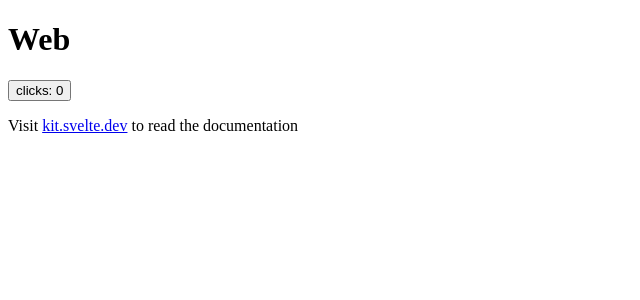
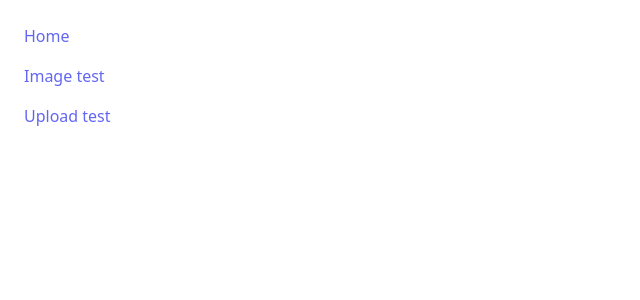
Before and after one commit to lnfel/lamy-tools, a SvelteKit app in the folder apps/web/: page / in a window 1280 px wide. Shown: the top 300 px of the page, without its empty margins (0-640 px from the left). Built offline with nearby package versions, Linux system fonts and the light colour scheme.

Commit message:
[Change] Test Elysia Eden feature from client

```diff
--- /dev/null
+++ b/apps/web/postcss.config.js
@@ -0,0 +1,6 @@
+export default {
+    plugins: {
+        tailwindcss: {},
+        autoprefixer: {},
+    },
+}
--- /dev/null
+++ b/apps/web/src/lib/app.css
@@ -0,0 +1,4 @@
+/* Write your global styles here, in PostCSS syntax */
+@tailwind base;
+@tailwind components;
+@tailwind utilities;
--- /dev/null
+++ b/apps/web/src/routes/+layout.svelte
@@ -0,0 +1,25 @@
+<script>
+	import '$lib/app.css'
+</script>
+
+<header class="px-4 py-6">
+    <ul class="space-y-4">
+        <li>
+            <a href="/" class="px-2 py-1 text-indigo-500 outline-none hover:underline focus:underline">
+                Home
+            </a>
+        </li>
+        <li>
+            <a href="/eden-treaty/get-image" class="px-2 py-1 text-indigo-500 outline-none hover:underline focus:underline">
+                Image test
+            </a>
+        </li>
+        <li>
+            <a href="/eden-treaty/upload" class="px-2 py-1 text-indigo-500 outline-none hover:underline focus:underline">
+                Upload test
+            </a>
+        </li>
+    </ul>
+</header>
+
+<slot />
--- a/apps/web/src/routes/+page.svelte
+++ b/apps/web/src/routes/+page.svelte
@@ -1,7 +1,7 @@
-<script lang="ts">
-	import { MyCounterButton } from '@repo/ui';
+<!-- <script lang="ts">
+	import { MyCounterButton } from '@repo/ui'
 </script>
 
 <h1>Web</h1>
 <MyCounterButton />
-<p>Visit <a href="https://kit.svelte.dev">kit.svelte.dev</a> to read the documentation</p>
+<p>Visit <a href="https://kit.svelte.dev">kit.svelte.dev</a> to read the documentation</p> -->
--- /dev/null
+++ b/apps/web/src/routes/eden-treaty/get-image/+server.ts
@@ -0,0 +1,55 @@
+import { api } from 'lib'
+
+export const GET = async ({ setHeaders }) => {
+    const response = await api.index.get({
+        getRaw: true
+    })
+    // const { data, response, headers } = await api.index.get({
+    //     // headers: {
+    //     //     "Accept": "image/*"
+    //     // }
+    // })
+    // const result = await fetch('http://localhost:3000')
+    // console.log(await result.blob())
+    // console.log({
+    //     headers,
+    //     data,
+    // })
+    // for (const pair of headers?.entries()) {
+    //     console.log(`${pair[0]}: ${pair[1]}`)
+    // }
+
+    // const uInt8Array = Uint8Array.from(data, c => c.charCodeAt(0))
+    // const blob = new Blob([uInt8Array], { type: headers?.get('content-type') })
+    // console.log({
+    //     uInt8Array,
+    //     blob,
+    // })
+    // return new Response(blob, {
+    //     headers
+    // })
+
+    // const blob = new Blob([data], { type: headers?.get('content-type') })
+    // console.log({
+    //     blob,
+    // })
+    // return new Response(blob, {
+    //     headers
+    // })
+
+    // return new Response(data, {
+    //     headers
+    // })
+
+    return response as unknown as Response
+}
+
+// export const GET = async () => {
+//     const response = await fetch('/test', {})
+//     console.log({ ...response })
+//     return new Response()
+//     // return new Response(JSON.stringify({ message: response.error.toString() }))
+//     // return new Response(response.data, {
+//     //     headers
+//     // })
+// }
--- /dev/null
+++ b/apps/web/src/routes/eden-treaty/upload/+page.server.ts
@@ -0,0 +1,43 @@
+import { t } from 'elysia'
+import { api } from 'lib'
+
+export const actions = {
+    /**
+     * Uploading a file using Eden Treaty
+     *
+     * We get the right response data only when setting `getRaw` option to true.
+     * This way we can access the FormData, otherwise eden would transform it into
+     * an incomprehensible binary data.
+     *
+     * The only issue with using svelte server action is that we cannot respond back with non-POJO
+     * data (Blob etc...). `URL.createObjectURL` cannot be used as well since it will generate node url
+     * because of server context. We can technically store the image temporarily on a remote storage
+     * and return the url instead but it is not desirable as bots might abuse the API.
+     *
+     * NOTE: We are doing this on the client side instead.
+     *
+     * @see {@link https://elysiajs.com/eden/treaty/legacy.html | Eden Treaty}
+     */
+    default: async ({ request }) => {
+        const formData = await request.formData()
+        const image = formData.get('file') as File | FileList
+
+        const response = await api.upload.post({
+            getRaw: true,
+            image: image,
+        }) as unknown as Response
+        console.log({
+            // data: (await response?.formData())?.get('image'),
+            response,
+            headers: response.headers
+        })
+
+        for (const pair of response.headers?.entries()) {
+            console.log(`${pair[0]}: ${pair[1]}`)
+        }
+
+        return {
+            url: URL.createObjectURL((await response?.formData()).get('image') as Blob)
+        }
+    }
+}
--- /dev/null
+++ b/apps/web/src/routes/eden-treaty/upload/+page.svelte
@@ -0,0 +1,30 @@
+<script lang="ts">
+    import { enhance } from "$app/forms"
+    import { api } from 'lib'
+
+    import type { SubmitFunction } from "@sveltejs/kit"
+
+    const upload: SubmitFunction = async ({ formData, cancel }) => {
+        const response = await api.upload.post({
+            getRaw: true,
+            $fetch: {
+                mode: 'cors'
+            },
+            image: formData.get('file') as File | FileList,
+        }) as unknown as Response
+
+        // console.log((await response.formData()).get('image'))
+        preview.src = URL.createObjectURL((await response.formData()).get('image') as Blob)
+        cancel()
+    }
+
+    let preview: HTMLImageElement
+</script>
+
+<form use:enhance={upload} method="post" enctype="multipart/form-data">
+    <input type="file" name="file" multiple />
+    <button>Submit</button>
+</form>
+
+<!-- svelte-ignore a11y-missing-attribute -->
+<img bind:this={preview} class="h-96" />
--- /dev/null
+++ b/apps/web/src/routes/runtime/+server.ts
@@ -0,0 +1,10 @@
+export async function GET() {
+    return new Response(JSON.stringify({
+        runtime: process.versions.bun ? 'Bun' : 'Node',
+        version: process.versions.bun ?? process.versions.node
+    }), {
+        headers: {
+            "Content-Type": "application/json"
+        }
+    });
+}
--- /dev/null
+++ b/apps/web/src/routes/ws/+page.svelte
@@ -0,0 +1,17 @@
+<script>
+    import { onMount } from "svelte"
+
+    onMount(async () => {
+        // const ws = new WebSocket("wss://api.ghostprinter.test/experiment/ws")
+        const ws = new WebSocket("ws://localhost:7100/experiment/ws")
+        ws.onopen = (event) => {
+            console.log(event)
+        }
+        ws.onmessage = (event) => {
+            console.log(event)
+        }
+        ws.onerror = (event) => {
+            console.log(event)
+        }
+    })
+</script>
--- a/apps/web/svelte.config.js
+++ b/apps/web/svelte.config.js
@@ -1,17 +1,21 @@
-import adapter from '@sveltejs/adapter-auto';
-import { vitePreprocess } from '@sveltejs/vite-plugin-svelte';
+import adapter from 'svelte-adapter-bun'
+// import adapter from '@sveltejs/adapter-auto'
+import { vitePreprocess } from '@sveltejs/vite-plugin-svelte'
 
 /** @type {import('@sveltejs/kit').Config} */
 const config = {
 	// Consult https://kit.svelte.dev/docs/integrations#preprocessors
 	// for more information about preprocessors
-	preprocess: vitePreprocess(),
+	preprocess: [vitePreprocess()],
 	kit: {
 		// adapter-auto only supports some environments, see https://kit.svelte.dev/docs/adapter-auto for a list.
 		// If your environment is not supported or you settled on a specific environment, switch out the adapter.
 		// See https://kit.svelte.dev/docs/adapters for more information about adapters.
-		adapter: adapter()
-	},
+		adapter: adapter(),
+		csrf: {
+			checkOrigin: false
+		}
+	}
 };
 
 export default config;
--- /dev/null
+++ b/apps/web/tailwind.config.js
@@ -0,0 +1,8 @@
+/** @type {import('tailwindcss').Config}*/
+export default {
+    content: ['./src/**/*.{html,js,svelte,ts}'],
+    theme: {
+        extend: {}
+    },
+    plugins: []
+}
```
Also changed, not shown: apps/web/package.json (+13 -3 lines), 1 other file (tests, documents, lock files or other folders).
